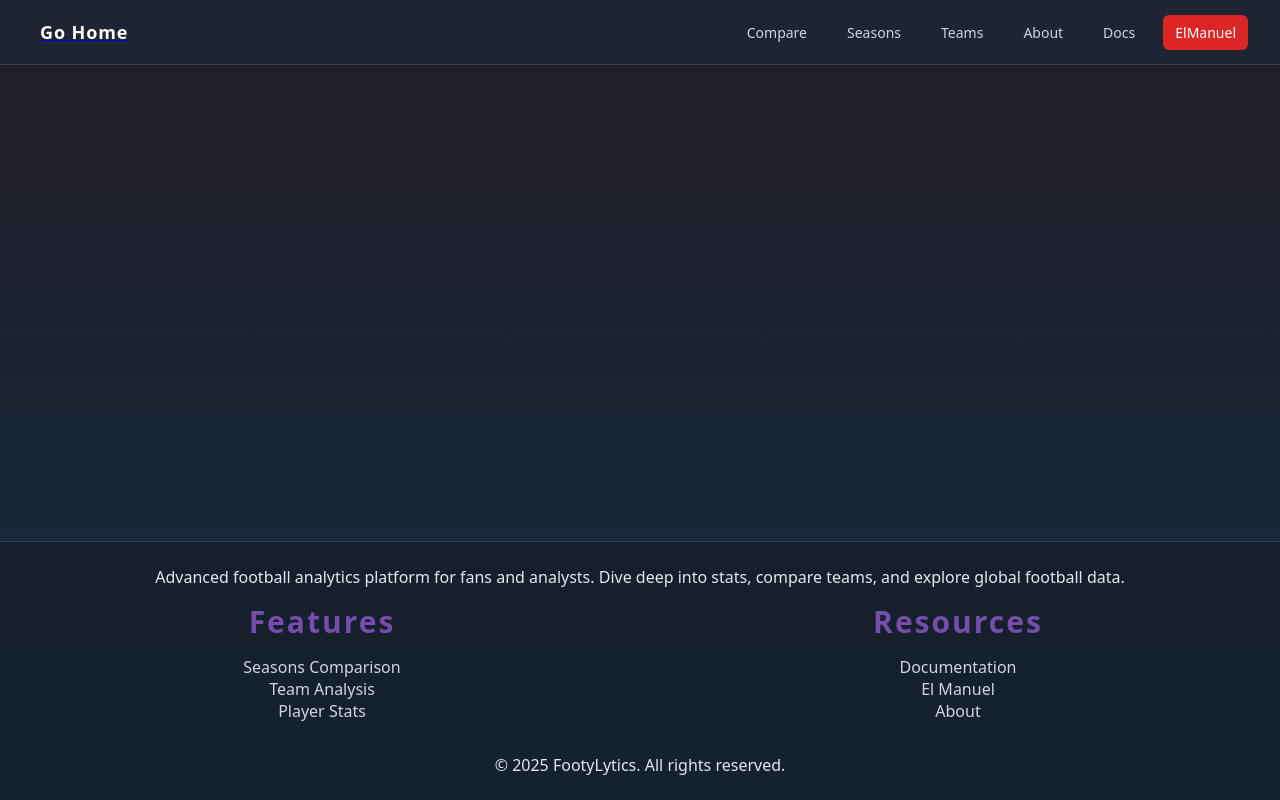
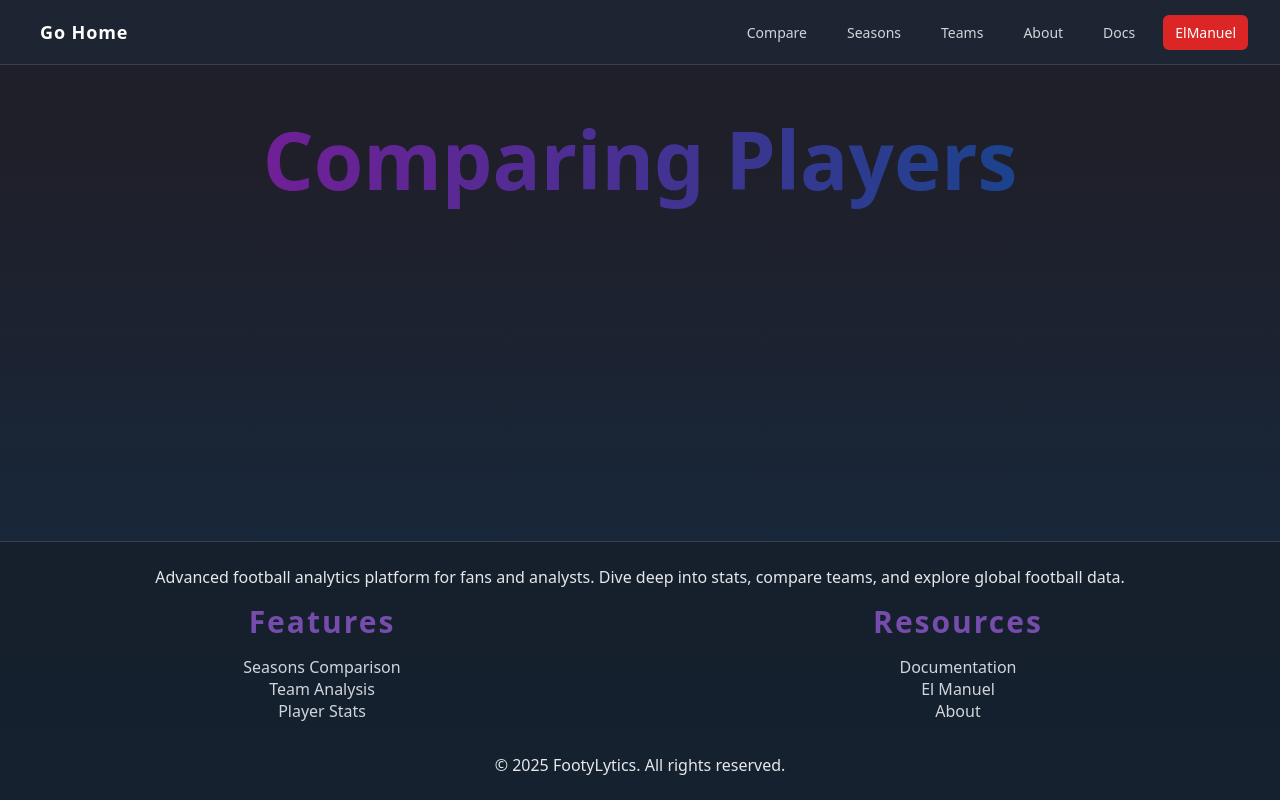
Before and after one commit to bakaRs21/footylytics, a Nuxt app in the folder frontend/: page /compare/Players in a window 1280 px wide. Built offline with nearby package versions, Linux system fonts and the light colour scheme.

Commit message:
nic moc tu neni

```diff
--- a/frontend/assets/css/main.css
+++ b/frontend/assets/css/main.css
@@ -23,6 +23,11 @@ h1, h2, h3, h4, h5, h6 {
   font-weight: inherit;
   line-height: 1.2;
   margin: 15px 0 15px 0;
+}
+
+a {
+  text-decoration: none;
+  color: white;
 }
 
 
--- /dev/null
+++ b/frontend/pages/compare/[id].vue
@@ -0,0 +1,8 @@
+<script>
+</script>
+
+<template>
+    <div class="page-heading">
+        <h1 class="h1-design">Comparing {{ $route.params.id }}</h1>
+    </div>
+</template>
--- a/frontend/pages/compare/index.vue
+++ b/frontend/pages/compare/index.vue
@@ -1,5 +1,7 @@
 <script setup>
 import card from '~/components/card.vue';
+
+const choices = ["Seasons", "Teams", "Players"]
 </script>
 
 <template>
@@ -9,15 +11,11 @@ import card from '~/components/card.vue';
     </div>
     <div class="card-margin">
         <div class="card-grid">
-            <card>
-                <p>Compare Seasons</p>
-            </card>
-            <card>
-                <p>Compare Teams</p>
-            </card>
-            <card>
-                <p>Compare Players</p>
-            </card>
+          <div v-for="selection in choices" :key="index">
+              <NuxtLink :to="`/compare/${selection}`">
+                <card id="card">Compare {{ selection }}</card>
+              </NuxtLink>
+          </div>
         </div>
     </div>
 </template>
@@ -41,4 +39,6 @@ import card from '~/components/card.vue';
     grid-template-columns: repeat(3, 1fr);
   }
 }
+
+
 </style>
```
Also changed, not shown: 2 other files (tests, documents, lock files or other folders).
